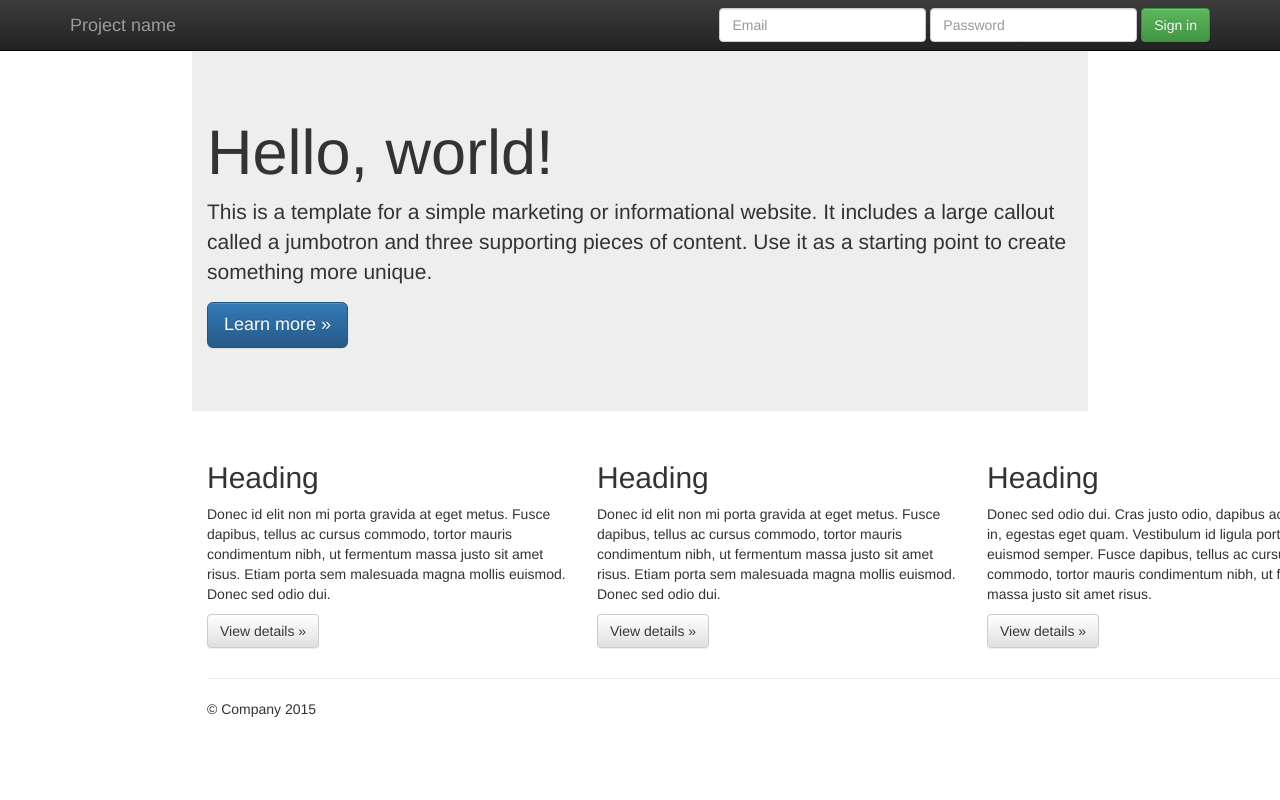
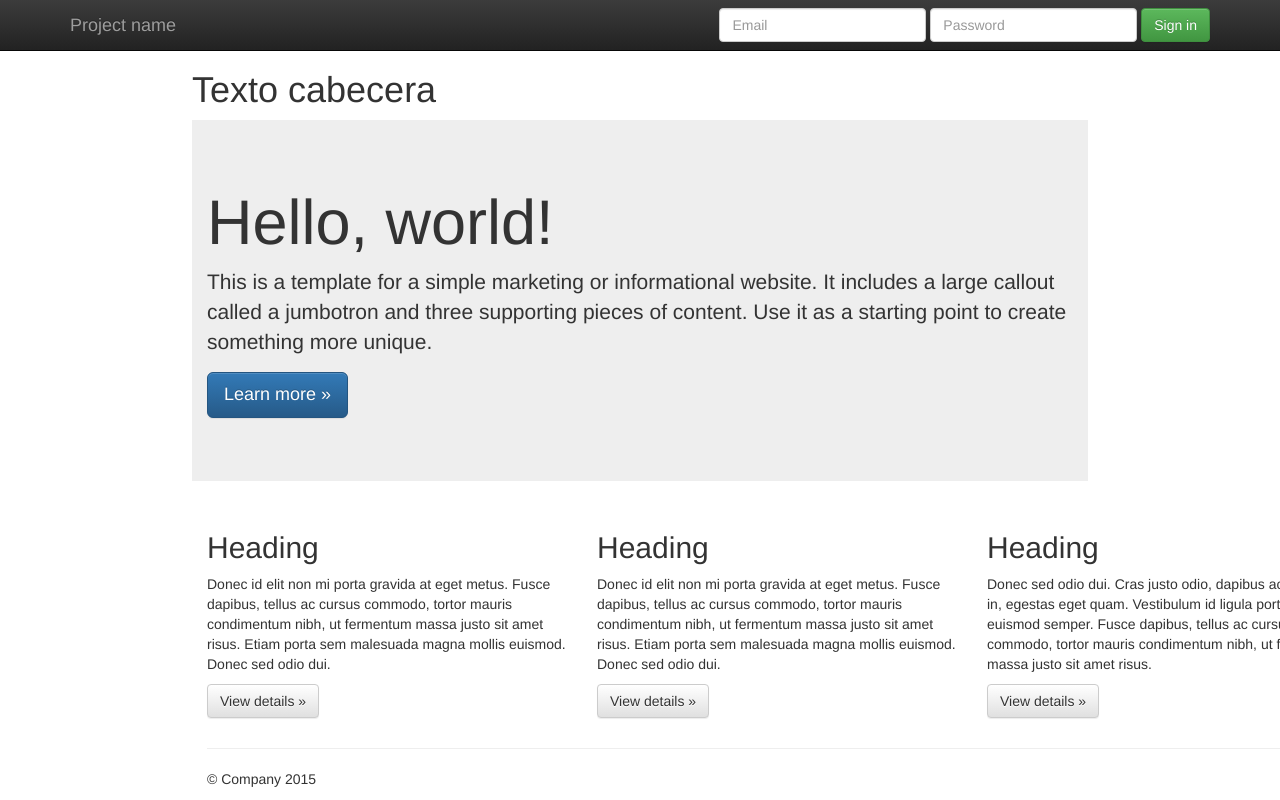
Before and after one commit to damian-251/ED-U2-EJ-5-100, a plain HTML site: page index.html in a window 1280 px wide. Shown: the top 800 px of the page. Drawn offline with nearby package versions, Linux system fonts and the light colour scheme.

Commit message:
Ampliando el título

```diff
--- a/index.html
+++ b/index.html
@@ -7,6 +7,7 @@
         <meta charset="utf-8">
         <meta http-equiv="X-UA-Compatible" content="IE=edge,chrome=1">
         <title>Proyecto p04</title>
+        <h1>Texto cabecera</h1>
         <meta name="description" content="">
         <meta name="viewport" content="width=device-width, initial-scale=1">
         <link rel="apple-touch-icon" href="apple-touch-icon.png">
```
